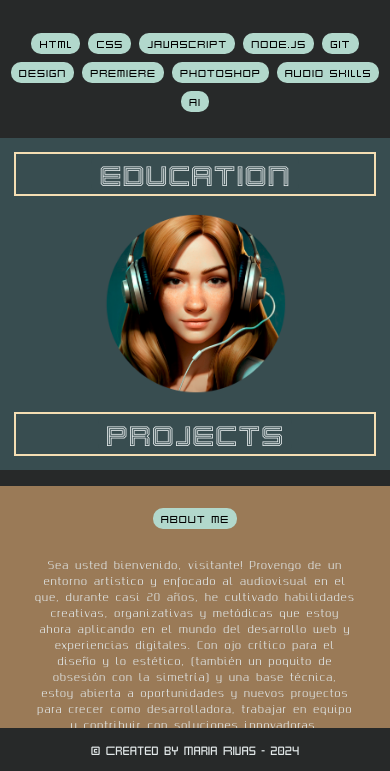
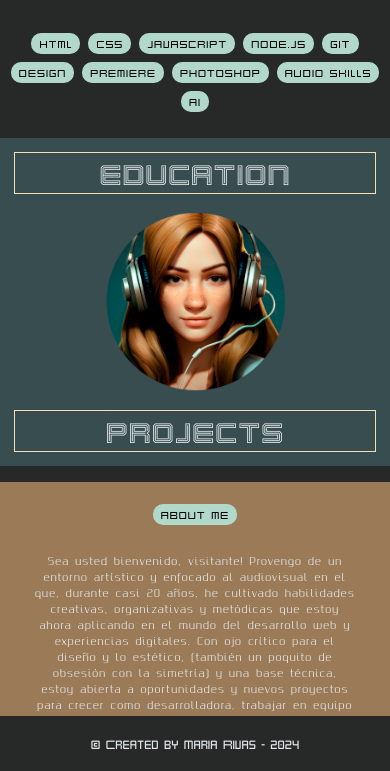
Before and after one commit to RadiooGaga/MY-WEBSITE, a website built with Vite: page index.html in a window 390 px wide. Shown: the part 73-844 px from the top of the page. Built offline with nearby package versions, Linux system fonts and the light colour scheme.

Commit message:
query ready

```diff
--- a/style.css
+++ b/style.css
@@ -319,7 +319,7 @@ footer {
   }
 
   .menuLeft, .menuRight {
-    border: 2px solid wheat;
+    border: 1px solid wheat;
   }
 
   .avatarDiv > img {
@@ -360,7 +360,7 @@ footer {
   }
 
   .footerDiv {
-    padding: var(--padding-l);
+    padding: var(--padding-xl);
   }
 
 }
```
